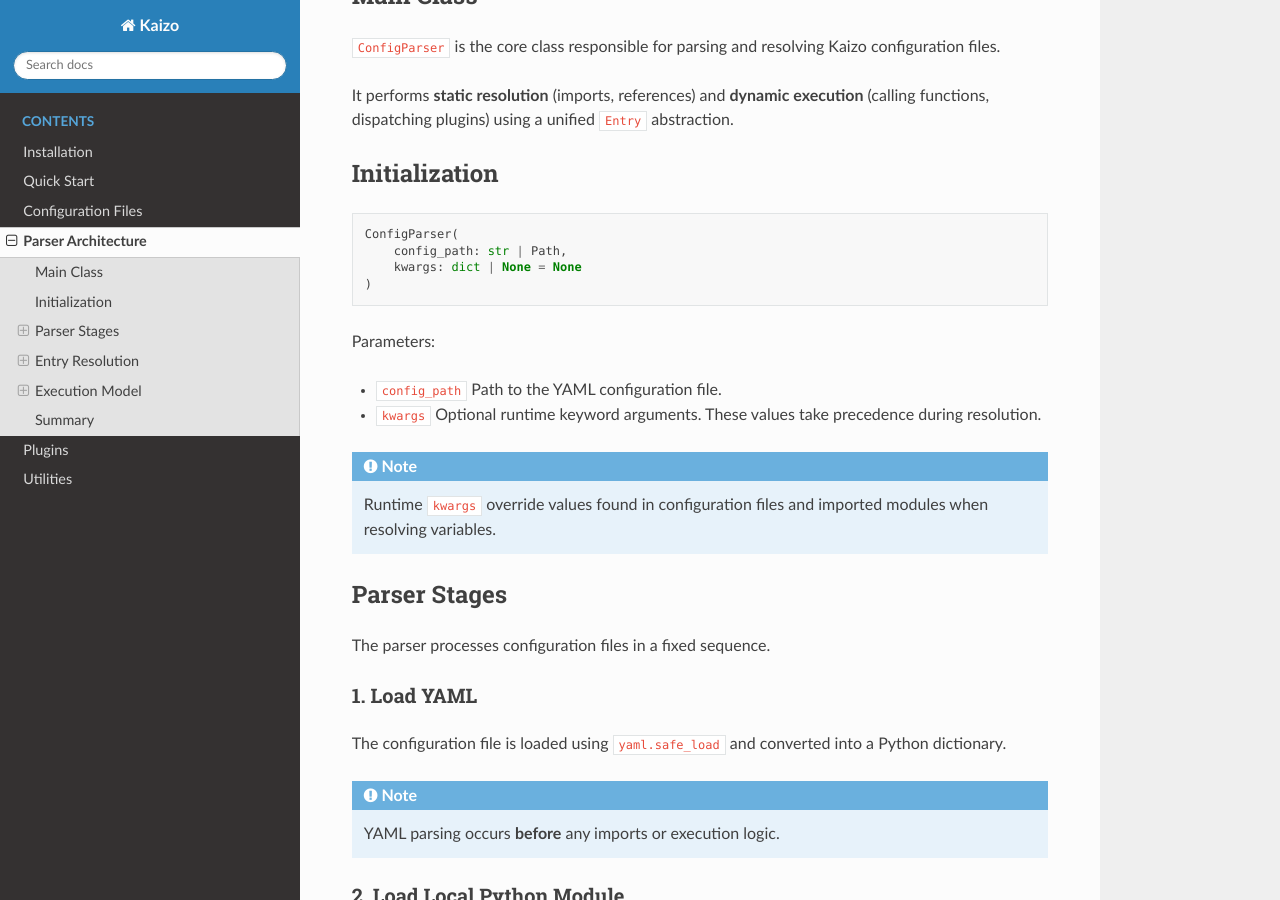
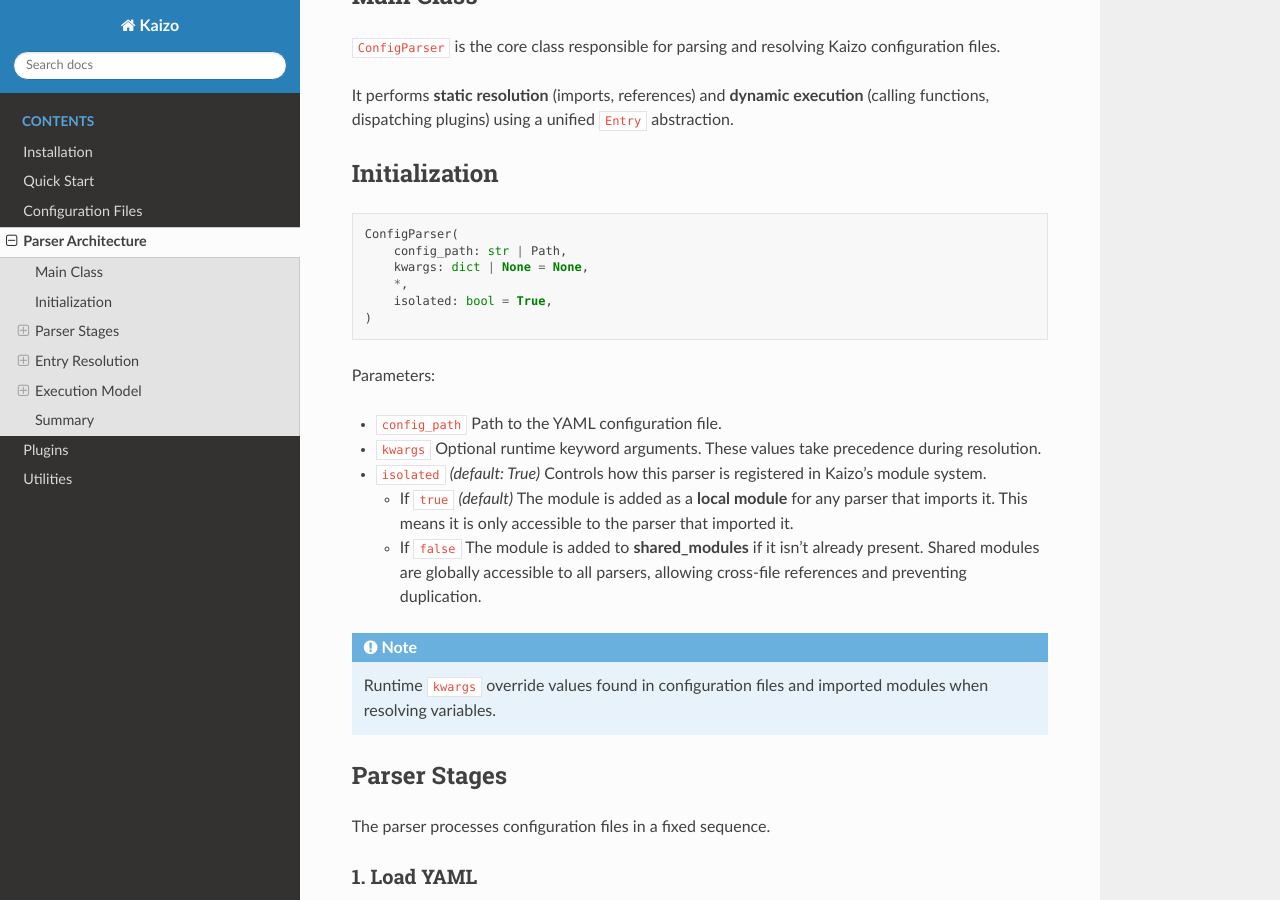
Before and after one commit to NaughtFound/kaizo, a Sphinx documentation site: the page built from docs/source/parser.rst, in a window 1280 px wide and 900 px high, scrolled down 325 px. Built offline with Sphinx 7.4.7 and the Read the Docs theme 3.1.0, drawn with Linux system fonts in a browser that asks for light colours.

Commit message:
fix(kaizo): shared modules added (#29)

```diff
--- a/docs/source/parser.rst
+++ b/docs/source/parser.rst
@@ -28,7 +28,9 @@
 
    ConfigParser(
        config_path: str | Path,
-       kwargs: dict | None = None
+       kwargs: dict | None = None,
+       *,
+       isolated: bool = True,
    )
 
 Parameters:
@@ -39,6 +41,17 @@
 - ``kwargs``
   Optional runtime keyword arguments.
   These values take precedence during resolution.
+
+- ``isolated`` *(default: True)*
+  Controls how this parser is registered in Kaizo's module system.
+
+  - If ``true`` *(default)*
+    The module is added as a **local module** for any parser that imports it.
+    This means it is only accessible to the parser that imported it.
+
+  - If ``false``
+    The module is added to **shared_modules** if it isn't already present.
+    Shared modules are globally accessible to all parsers, allowing cross-file references and preventing duplication.
 
 .. note::
 
--- a/pyproject.toml
+++ b/pyproject.toml
@@ -1,6 +1,6 @@
 [project]
 name = "kaizo"
-version = "1.5.1"
+version = "1.5.2"
 description = "declarative YAML-based configuration parser"
 authors = [{ name = "Mohammad Ghazanfari", email = "mgh.5225@gmail.com" }]
 readme = "README.md"
```
Also changed, not shown: CHANGELOG.md (+7 -0 lines), docs/source/configuration.rst (+11 -0 lines), 1 other file.
